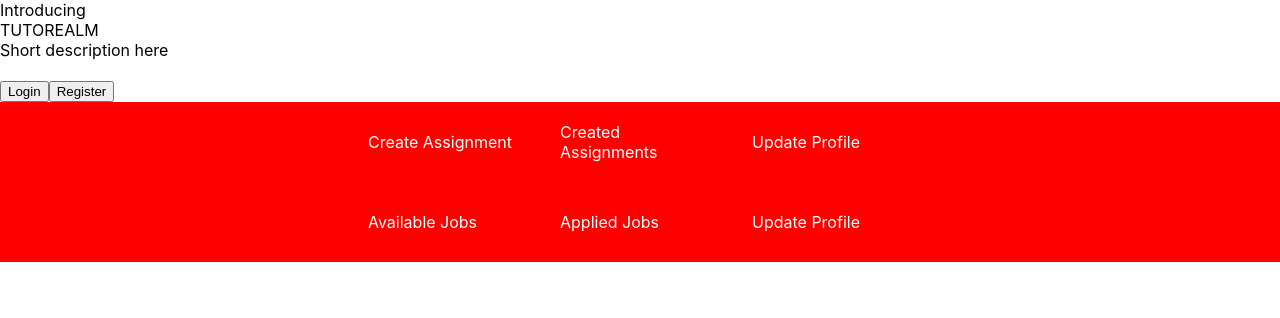
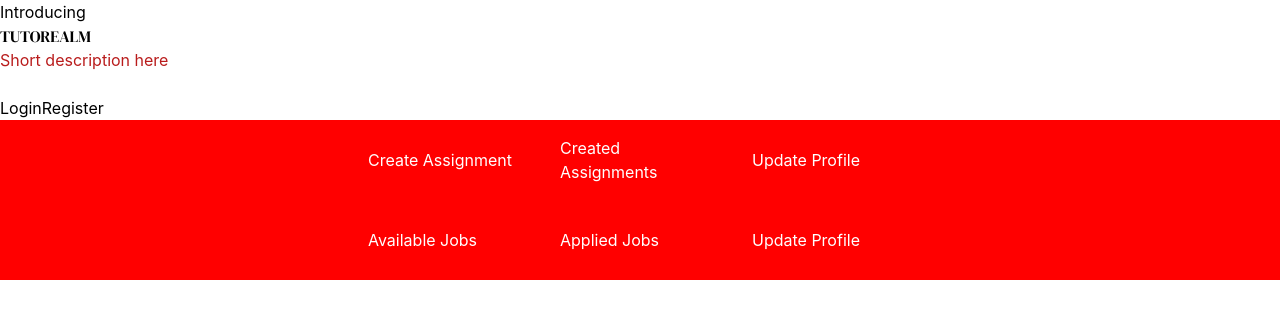
Before and after one commit to krystalkoh/tutorealm_frontend, a React (Create React App) app in the folder react_app/: page /home in a window 1280 px wide. Shown: the top 318 px of the page. Built offline with nearby package versions, Linux system fonts and the light colour scheme.

Commit message:
tailwind works

```diff
--- a/react_app/public/index.html
+++ b/react_app/public/index.html
@@ -15,6 +15,12 @@
       user's mobile device or desktop. See https://developers.google.com/web/fundamentals/web-app-manifest/
     -->
     <link rel="manifest" href="%PUBLIC_URL%/manifest.json" />
+    <link rel="preconnect" href="https://fonts.googleapis.com" />
+    <link rel="preconnect" href="https://fonts.gstatic.com" crossorigin />
+    <link
+      href="https://fonts.googleapis.com/css2?family=DM+Serif+Display&display=swap"
+      rel="stylesheet"
+    />
     <!--
       Notice the use of %PUBLIC_URL% in the tags above.
       It will be replaced with the URL of the `public` folder during the build.
--- a/react_app/src/components/LandingPage.js
+++ b/react_app/src/components/LandingPage.js
@@ -1,5 +1,6 @@
 import React from "react";
 import { useNavigate } from "react-router-dom";
+import styles from "../index.css";
 
 const LandingPage = () => {
   const navigate = useNavigate();
@@ -14,8 +15,8 @@
   return (
     <>
       <div>Introducing</div>
-      <div>TUTOREALM</div>
-      <div>Short description here</div>
+      <div className="title">TUTOREALM</div>
+      <div class="text-red-700"> Short description here</div>
       <br />
       <button onClick={handleLoginClick}>Login</button>
       <button onClick={handleRegisterClick}>Register</button>
--- a/react_app/src/index.css
+++ b/react_app/src/index.css
@@ -15,3 +15,7 @@
   font-family: source-code-pro, Menlo, Monaco, Consolas, "Courier New",
     monospace;
 }
+
+.title {
+  font-family: "DM Serif Display", serif;
+}
```
Also changed, not shown: react_app/postcss.config.js (renamed from react_app/src/postcss.config.js), react_app/tailwind.config.js (renamed from react_app/src/tailwind.config.js).
